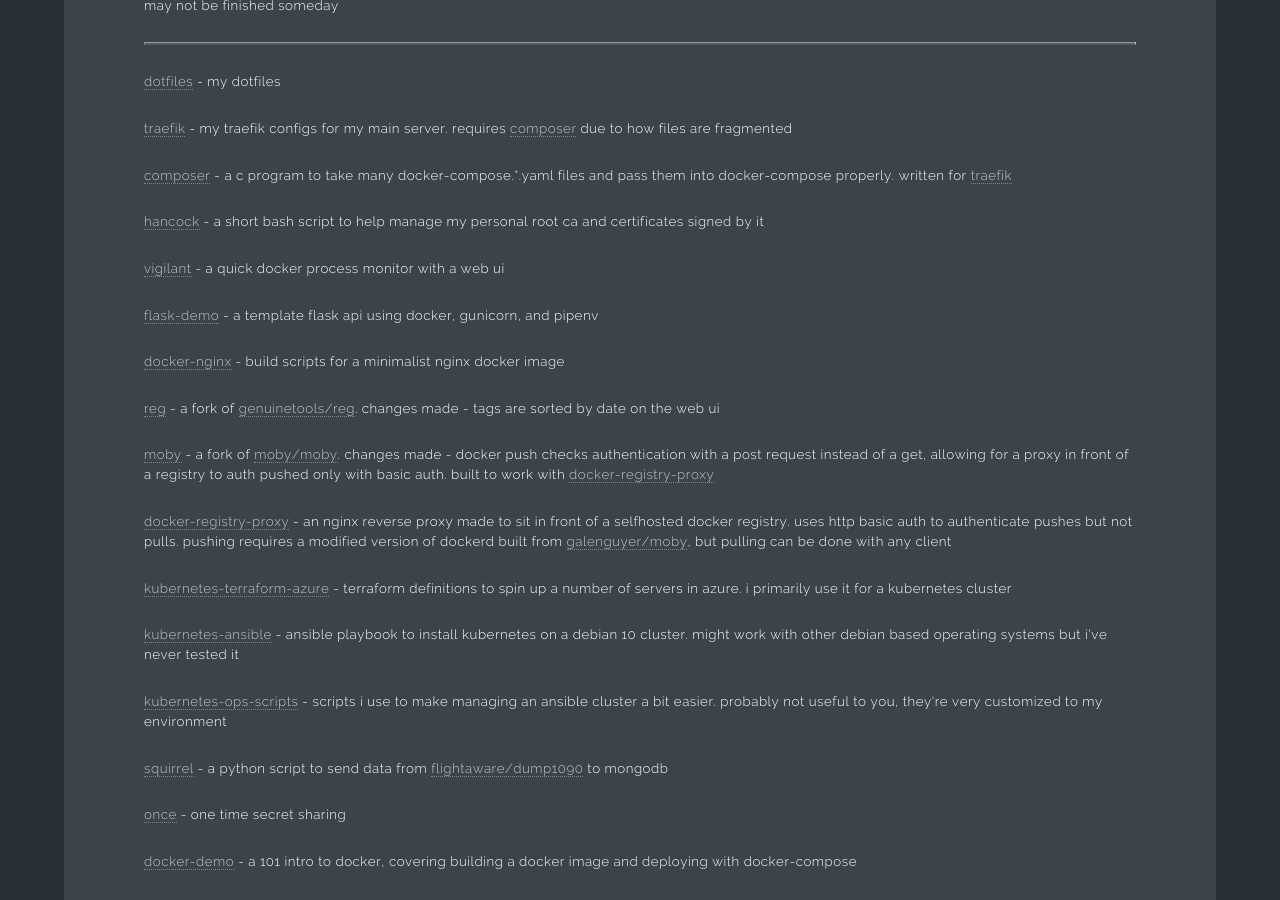
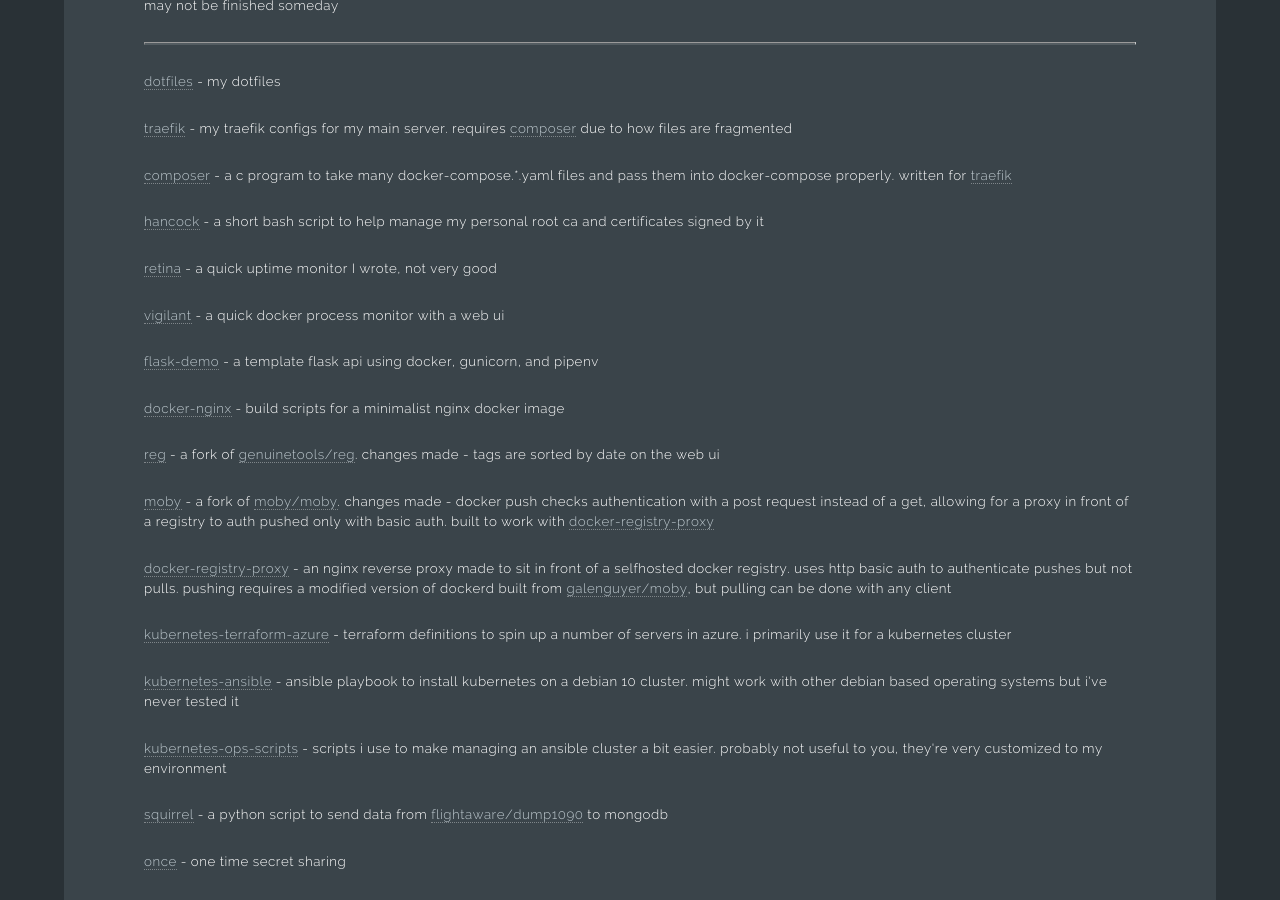
Before and after one commit to galenguyer/galenguyer.github.io.v1, a Jekyll site: the page built from projects/github.html, in a window 1280 px wide and 900 px high, scrolled down 406 px. Built offline with Jekyll 4.4.1, drawn with Linux system fonts in a browser that asks for light colours.

Commit message:
add retina to github

```diff
--- a/projects/github.html
+++ b/projects/github.html
@@ -16,6 +16,7 @@ id: github
     <p><a href="https://github.com/galenguyer/traefik">traefik</a> - my traefik configs for my main server. requires <a href="https://github.com/galenguyer/composer">composer</a> due to how files are fragmented</p>
     <p><a href="https://github.com/galenguyer/composer">composer</a> - a c program to take many docker-compose.*.yaml files and pass them into docker-compose properly. written for <a href="https://github.com/galenguyer/traefik">traefik</a></p>
     <p><a href="https://github.com/galenguyer/hancock">hancock</a> - a short bash script to help manage my personal root ca and certificates signed by it</p>
+    <p><a href="https://github.com/galenguyer/vigilant">retina</a> - a quick uptime monitor I wrote, not very good</p>
     <p><a href="https://github.com/galenguyer/vigilant">vigilant</a> - a quick docker process monitor with a web ui</p>
     <p><a href="https://github.com/galenguyer/flask-demo">flask-demo</a> - a template flask api using docker, gunicorn, and pipenv</p>
     <p><a href="https://github.com/galenguyer/docker-nginx">docker-nginx</a> - build scripts for a minimalist nginx docker image</p>
```
